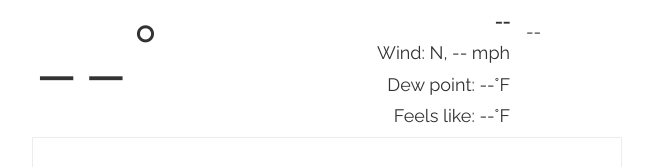
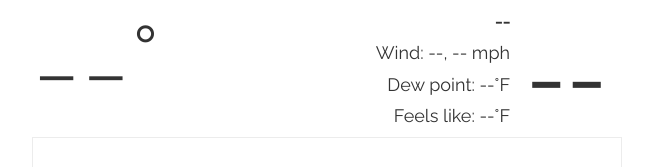
Before and after one commit to calebegg/bright-earth, a React (Vite) app: page / in a window 1280 px wide. Shown: the top 167 px of the page, without its empty margins (313-966 px from the left). Built offline with nearby package versions, Linux system fonts and the light colour scheme; no server answers.

Commit message:
Tweaks to current condition display

```diff
--- a/src/CurrentConditions.tsx
+++ b/src/CurrentConditions.tsx
@@ -28,7 +28,7 @@ export function CurrentConditions({ weather }: { weather: Weather | null }) {
           <div>
             Wind:{' '}
             {'N,NNE,NE,ENE,E,ESE,SE,SSE,S,SSW,SW,WSW,W,WNW,NW,NNW,N'.split(',')[
-              Math.round((weather?.wind.dir ?? -1) / 22.5)
+              Math.round((weather?.wind.dir ?? -100) / 22.5)
             ] ?? '--'}
             , {weather?.wind.speed ?? '--'} mph
           </div>
@@ -63,13 +63,15 @@ export function CurrentConditions({ weather }: { weather: Weather | null }) {
             ) : (
               <span
                 className="material-symbols-outlined"
-                style={{ fontSize: '96px' }}
+                style={{ fontSize: '96px', width: '96px', height: '96px' }}
               >
                 {weather.current.icon}
               </span>
             )
           ) : (
-            <span style={{ width: '96px', height: '96px' }}>--</span>
+            <span style={{ width: '96px', height: '96px', fontSize: '96px' }}>
+              --
+            </span>
           )}
         </div>
       </div>
```
